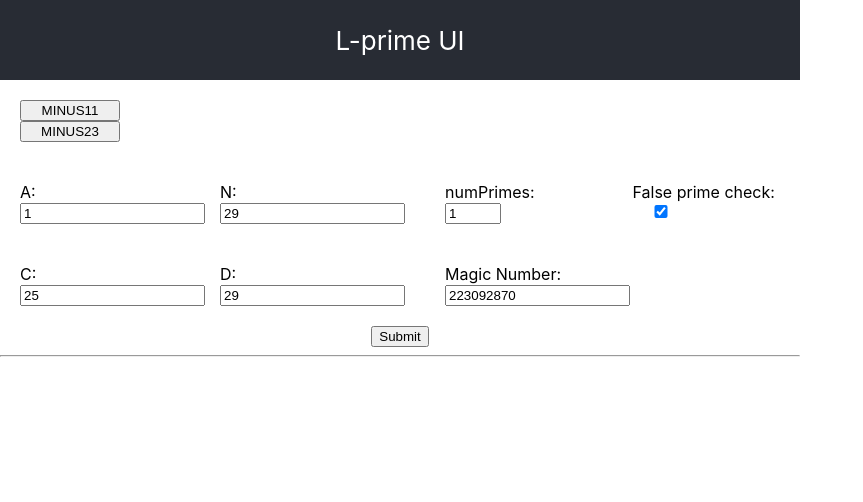
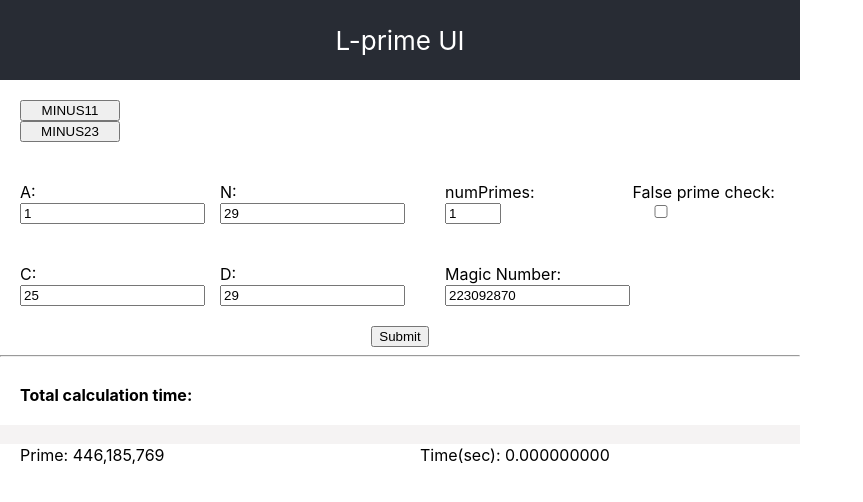
Before and after one commit to JeffML/lprime_ui, a React (Create React App) app: page / in a window 1280 px wide. Both pictures are taken after a click on the button "Submit". Shown: the top 502 px of the page, without its empty margins (0-863 px from the left). Built offline with nearby package versions, Linux system fonts and the light colour scheme; no server answers.

Commit message:
WIP: working so far

```diff
--- a/package.json
+++ b/package.json
@@ -4,7 +4,7 @@
   "private": true,
   "type": "module",
   "engines": {
-    "node": ">=10.4.0"
+    "node": ">=13.12.0"
   },
   "dependencies": {
     "global": "^4.4.0",
@@ -15,7 +15,7 @@
   "scripts": {
     "start": "react-scripts start",
     "start:lambda": "netlify-lambda serve functions",
-    "build": "react-scripts build",
+    "build": "GENERATE_SOURCEMAP=false react-scripts build",
     "test": "react-scripts test",
     "eject": "react-scripts eject"
   },
--- a/src/App.js
+++ b/src/App.js
@@ -11,20 +11,22 @@
   const [nval, setNval] = useState(29)
   const [cval, setCval] = useState(25)
   const [dval, setDval] = useState(29)
-  const [magicNum, setMagicNum] = useState(223092870)
-  const [results, setResults] = useState({ totalTime: "0", responses: {} });
+  const [adder, setAdder] = useState(223092870)
   const [numPrimes, setNumPrimes] = useState(1);
-  const [factorize, setFactorize] = useState(true)
+  const [results, setResults] = useState([]);
+  const [totalPrimeTime, setTotalPrimeTime] = useState(0)
+  const args = { aval, nval, cval, dval, adder, numPrimes}
 
   return (
     <div className="App">
       <header className="App-header">
         L-prime UI
       </header>
-      <Defaults {...{setAval, magicNum, setNval, setCval, setDval, setMagicNum}} />
-      <Inputs {...{ aval, nval, setAval, setNval, cval, setCval, dval, setDval, magicNum, setMagicNum,
-        numPrimes, setNumPrimes, factorize, setFactorize }} />
-      <Buttons {...{ aval, nval, cval, dval, magicNum, numPrimes, setResults, factorize, }} />
+      <Defaults {...{setAval, adder, setNval, setCval, setDval, setAdder}} />
+      <Inputs {...{ aval, nval, setAval, setNval, cval, setCval,
+        dval, setDval, adder, setAdder,
+        numPrimes, setNumPrimes, }} />
+      <Buttons {...{args, setResults, setTotalPrimeTime}} />
       <hr></hr>
       <Results {...{ results, }} />
     </div>
--- a/src/Buttons.js
+++ b/src/Buttons.js
@@ -1,23 +1,20 @@
-import React from 'react';
+import React, {useState} from 'react'
+import fPrimes from './functions/primes'
 
-const getNewPrime = ({ aval, nval, cval, dval, magicNum, numPrimes, setResults, factorize }) => {
-  const FUNCTIONS = process.env.REACT_APP_FUNCTIONS || `https://lprime.netlify.app/`
-  const url = `${FUNCTIONS}.netlify/functions/primes?aval=${aval}&nval=${nval}cval=${cval}&dval=${dval}&magicNum=${magicNum}&numPrimes=${numPrimes}${factorize ? '&factorize=1' : ''}`;
+export default ({args, setResults, setTotalPrimeTime}) => {
+  const [enabled, setEnabled] = useState(true)
 
-  fetch(url, {headers: {accept: "Accept: application/json"}})
-    .then(response => response.json())
-    .then(json => { console.log('fetch', json); return json })
-    .then(json => setResults(json))
-    .catch(e => console.error(e.toString()))
-}
+  const action = (args) => {
+    setEnabled(false)
+    setResults([])
+    const {totalPrimeTime} = fPrimes(args, setResults)
+    setTotalPrimeTime(totalPrimeTime)
+    setEnabled(true)
+  }
 
-const getPrime = args => {
-    getNewPrime(args);
-}
-
-// eslint-disable-next-line react/display-name
-export default (args) => <div className="row">
+  return <div className="row">
   <div className="double-column">
-    <input type="button" value="Submit" onClick={() => getPrime(args)}></input>
+    <input type="button" value={enabled? "Submit" : "Submitted"} disabled={!enabled} onClick={() => action(args)}></input>
   </div>
 </div>
+}
--- a/src/Defaults.js
+++ b/src/Defaults.js
@@ -9,21 +9,21 @@
 </div>
 }
 
-const setDefaults = ({value, setAval, setNval, setCval, setDval, setMagicNum}) => {
+const setDefaults = ({value, setAval, setNval, setCval, setDval, setAdder}) => {
   switch (value) {
     case 'MINUS11':
       setAval(1)
       setNval(29)
       setCval(13)
       setDval(17)
-      setMagicNum(2310)
+      setAdder(2310)
       break;
     case 'MINUS23':
       setAval(1)
       setNval(29)
       setCval(25)
       setDval(29)
-      setMagicNum(223092870)
+      setAdder(223092870)
       break;
     default:
       break;
--- a/src/Inputs.js
+++ b/src/Inputs.js
@@ -1,7 +1,7 @@
 /* eslint-disable no-unused-vars, react/display-name, react/prop-types */
 import React, {useEffect} from 'react';
 
-  export default ({ aval, setAval, nval, setNval, cval, setCval, dval, setDval, magicNum, setMagicNum,
+  export default ({ aval, setAval, nval, setNval, cval, setCval, dval, setDval, adder, setAdder,
       numPrimes, setNumPrimes, factorize, setFactorize }) => {
 
   return <>
@@ -24,7 +24,7 @@
       </div><div className="column">
         <label>D: <input type="number" value={dval} onChange={(e) => setDval(e.target.value)}></input></label>
       </div>
-      <div className="column"><label>Magic Number: <input value={magicNum} type="number" onChange={(e) => setMagicNum(e.target.value)}></input></label></div>
+      <div className="column"><label>Magic Number: <input value={adder} type="number" onChange={(e) => setAdder(e.target.value)}></input></label></div>
       <div className="column"></div>
   </div>
 </>
--- a/src/Results.js
+++ b/src/Results.js
@@ -13,13 +13,11 @@
 };
 
 // eslint-disable-next-line no-unused-vars
-const Responses = ({ primes, times, factors }) => {
+const Responses = ({ primes, times }) => {
   return primes.map((prime, i) => {
-    const time = times[i]
-    const factor = factors && factors[i]
-    const falsePrime = factor && factor.includes("*");
+    const time = times[i].toString()
     const numFormat = (n) => {
-        return n.replace(/\B(?=(\d{3})+(?!\d))/g, ',');
+        return n.toString().replace(/\B(?=(\d{3})+(?!\d))/g, ',');
     }
 
     if (time) {
@@ -30,7 +28,6 @@
         className="row"
         style={{
           maxHeight: "1.2rem",
-          color: falsePrime ? "red" : "black",
           backgroundColor: color(i)
         }}
         key={prime}
@@ -42,11 +39,6 @@
         <div className="column">
           <span>Time(sec): {fTime}</span>
         </div>
-        {factors && falsePrime? (
-          <div className="column">
-            <span>Factors: {factor}</span>
-          </div>
-        ) : null}
       </div>
     );
   });
--- /dev/null
+++ b/src/functions/isqrt.js
@@ -0,0 +1,16 @@
+// integer square root function, big int style
+function isqrt(n) {
+  let a = 1n;
+  let b = (n >> 5n) + 8n;
+  while (b >= a) {
+    let mid = (a + b) >> 1n;
+    if (mid * mid > n) {
+      b = mid -= 1n;
+    } else {
+      a = mid += 1n;
+    }
+  }
+  return (a -= 1n);
+}
+
+export default isqrt
--- /dev/null
+++ b/src/functions/primes.js
@@ -0,0 +1,134 @@
+/* global BigInt */
+
+import isqrt from './isqrt'
+
+let dbgOn = false;
+
+/*
+Prime Number generator, circa 10-10-2020
+
+This program produces multiple classes of prime numbers ending in 1, 3,7, or 9.
+Input A can be andy Integer>=0. An increase yields higher primes in the class.
+Input N can be any prime number >23 that ens in 1, 3, 7, or 9
+*/
+
+//////////////////////////////////////////////
+// this is the outer function, which initiates the calculations.
+// Labeled "MINUS23" in Dad's spreadsheet
+/////////////////////////////////////////////
+const calcPrimes = ({aval:A, nval:N, cval:C, dval:D, adder, numPrimes}, setResults) => {   // (INPUT A, INPUT N, number of primes to generate)
+  A = BigInt(A)
+  N = BigInt(N)
+  C = BigInt(C)
+  D = BigInt(D)
+  numPrimes = parseInt(numPrimes)
+  adder = BigInt(adder)
+
+  N = N + A*adder   // N + A*233,092,870 -> N
+  let B = isqrt(N);  // iPart(√(N)) -> B
+  // let C = C;      // 25 -> C
+  // let D = D;      // 29 -> D
+
+  const primes = [];
+  const times = [];
+
+  let func; // current func reference
+  let then  // start time of new prime search
+
+  const maxdbg = process.env.DBG ? parseInt(process.env.DBG) : 0;
+  let dbgCt = 0;
+  dbgOn = maxdbg !== 0;
+
+  const dbg = () => {
+    console.log({
+      func: func.name,
+      A,
+      B,
+      C,
+      D,
+      N,
+      primes
+    });
+    dbgCt++;
+    if (dbgCt >= maxdbg) process.exit();
+  };
+
+  const END = () => {
+    //marker function for end-of-processing
+  };
+
+  const lbl10 = () => { //LBL 10
+    if (N % C === 0n) return (func = lbl12)   // if fPart(N/C)=0: Goto 12
+    if (C >= B) return (func = lbl11)         // if C≥B: Goto 11
+    if (N % D === 0n) return (func = lbl12)   // if fPart(N/D)=0: Goto 12
+    if (D >= B) return (func = lbl11)         // if D≥B: Goto 11
+    C += 6n       // C+6 -> C
+    D += 6n       // D+6 -> D
+    func = lbl10  // Goto 10
+  };
+
+  const lbl11 = () => { //LBL 11
+    const now = window.performance.now();   //floating milliseconds
+    times.push((now-then)/1000)
+    then = now;
+
+    const count = primes.push(N)
+    setResults({primes, times})
+
+    if (count === numPrimes) return (func = END)  // N->P, Disp P (stops on requested number of primes)
+    func = lbl12;   // rest of 11 is same as all of 12; so Goto 12
+  };
+
+  const lbl12 = () => { //LBL 12
+    N += adder   // N + 233,092,870 -> N
+    B = isqrt(N)  // iPart(√(N)) -> B
+    C = 25n       // 25 -> C
+    D = 29n       // 29 -> D
+    func = lbl10  // Goto 10
+  }
+
+  /* ******** */
+  /* --MAIN-- */
+  /* ******** */
+
+  func = lbl10  // start of function chain
+
+  // loop until done...
+  then = window.performance.now() // in floating milliseconds
+
+  do {
+    if (dbgOn) dbg();
+    func();
+  } while (func !== END);
+
+  return {primes, times};
+};
+
+
+const primes = (values, setResults, setTotalPrimeTime) => {
+  const {aval, nval, cval, dval, adder, numPrimes} = values;
+
+  const responses = generatePrimes({ aval, nval, cval, dval, adder, factorize:false, numPrimes }, setResults);
+
+  return responses;
+};
+
+function generatePrimes(args, setResults) {
+  let {primes, times} = generatePrimesImpl(args, setResults);
+
+  const totalPrimeTime = times.reduce((a, b) => a+b, 0.0)
+
+  return {primes, times, totalPrimeTime};
+}
+
+function generatePrimesImpl(args, setResults) {
+  const {primes, times} = calcPrimes(args, setResults);
+
+  const response = {
+    primes,
+    times
+  };
+  return response;
+}
+
+export default primes
```
Also changed, not shown: src/functions/factorize.js (added, +36 -0 lines), .eslintrc.js, 1 other file (tests, documents, lock files or other folders).
